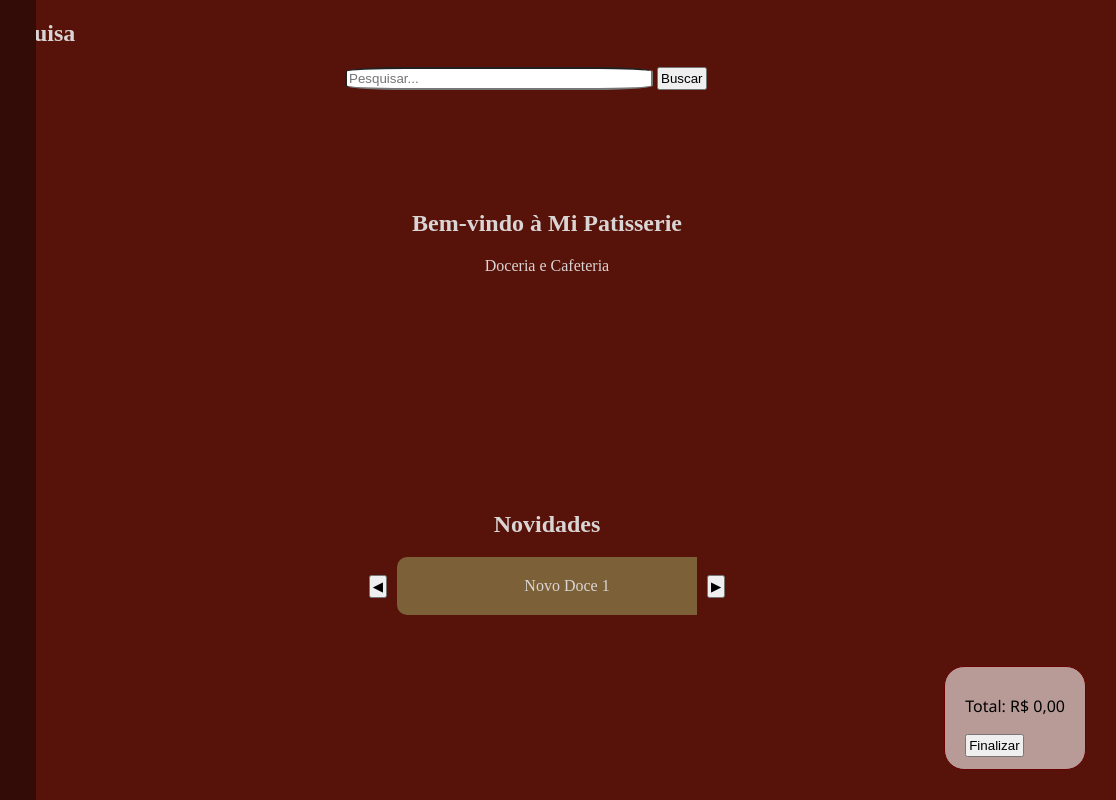
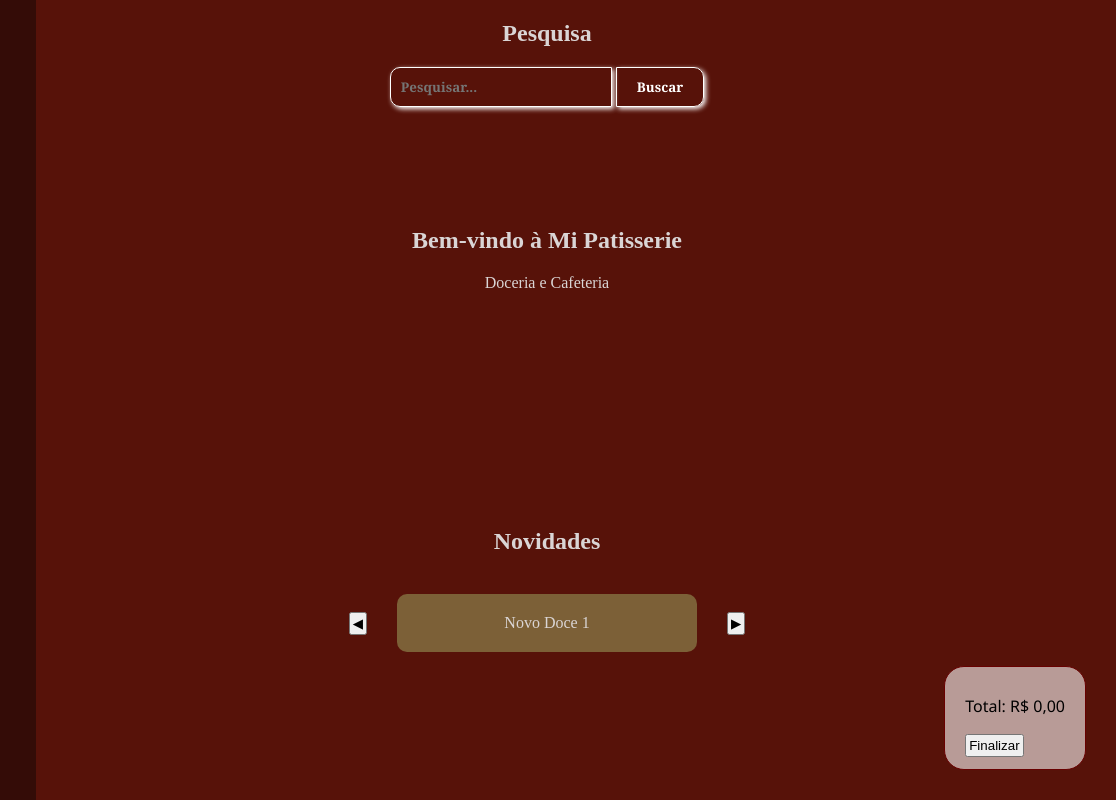
Before and after one commit to Elogilva/Teste-do-site-inter-, a plain HTML site: page teste htrml/chat GPT/index.html in a window 1280 px wide. Shown: the top 800 px of the page, 164-1280 px from the left. Drawn offline with Linux system fonts and the light colour scheme; a script that the page names is missing.

Commit message:
mudanças no css e nums bagui ai - 25/03

```diff
--- a/teste htrml/chat GPT/index.css
+++ b/teste htrml/chat GPT/index.css
@@ -17,7 +17,60 @@
     align-items:center;
     padding-top:20px;
 
+}
 
+#divPesquisa{
+    text-align: center;
+}
+#divPesquisa input{
+    font-family: Cambria, Cochin, Georgia, Times, 'Times New Roman', serif;
+    font-weight: bolder;
+
+    background-color: transparent;
+    color: white;
+
+    padding: 10px;
+    width: 200px;
+
+    border: 1px solid white;
+    border-radius: 10px 0px 0px 10px;
+
+    box-shadow: 2px 2px 5px rgb(255, 255, 255);
+
+    transition: 0.2s;
+}
+
+#divPesquisa input:focus{
+    outline: none;
+    border-color: #f5d365;
+    box-shadow: 2px 2px 5px rgb(245, 211, 101);
+
+    transition: 0.2s;
+}
+
+#divPesquisa button{
+    font-family: Cambria, Cochin, Georgia, Times, 'Times New Roman', serif;
+    font-weight: bolder;
+
+    background-color: transparent;
+    color: white;
+
+    padding: 10px 20px;
+
+    border: 1px solid white;
+    border-radius: 0px 10px 10px 0px;
+    cursor: pointer;
+
+    box-shadow: 2px 2px 5px rgb(255, 255, 255);
+
+    transition: 0.2s;
+}
+
+#divPesquisa button:hover{
+    background-color: rgba(255, 255, 255, 0.562);
+    color: #340c07;
+
+    transition: 0.2s;
 }
 
 .menu{
@@ -66,12 +119,6 @@
     cursor:pointer;
 }
 
-input{
-padding:2px;
-width:300px;
-margin-left: 32%;
-border-radius: 20%;
-}
 
 button{
     padding:2px;
@@ -110,18 +157,20 @@
 
 .carrossel-container{
     display:flex;
-overflow:hidden;
+    margin: 20px;
     width:300px;
+    overflow: hidden;
     transition:0.5s;
 }
 
 .carrossel-container .card{
-min-width:300px;
+    min-width:260px;
+    margin-right: 5px;
 }
 
-footer{margin-bottom: -20px;
+footer{
+    margin-bottom: -20px;
     text-align:center;
-
-padding: 0px;;
+    padding: 0px;
 
 }
--- a/teste htrml/chat GPT/index.html
+++ b/teste htrml/chat GPT/index.html
@@ -27,11 +27,13 @@
 <!-- <a href="#"><img src="/imagem/profile_5987462 (1).png" class="perfil"></a> -->
 
 <main class="conteudo">
-
+    <div id="divPesquisa">
         <h2>Pesquisa</h2>
         <input type="text" id="pesquisa" placeholder="Pesquisar...">
         <button onclick="buscar()">Buscar</button>
         <div id="resultados" class="cards"></div>
+    </div>
+
 
 
     <section id="inicio" class="secao">
```
Also changed, not shown: teste htrml/chat GPT/index.JS (+0 -13 lines). Lines whose indentation alone changed are shown as unchanged.
